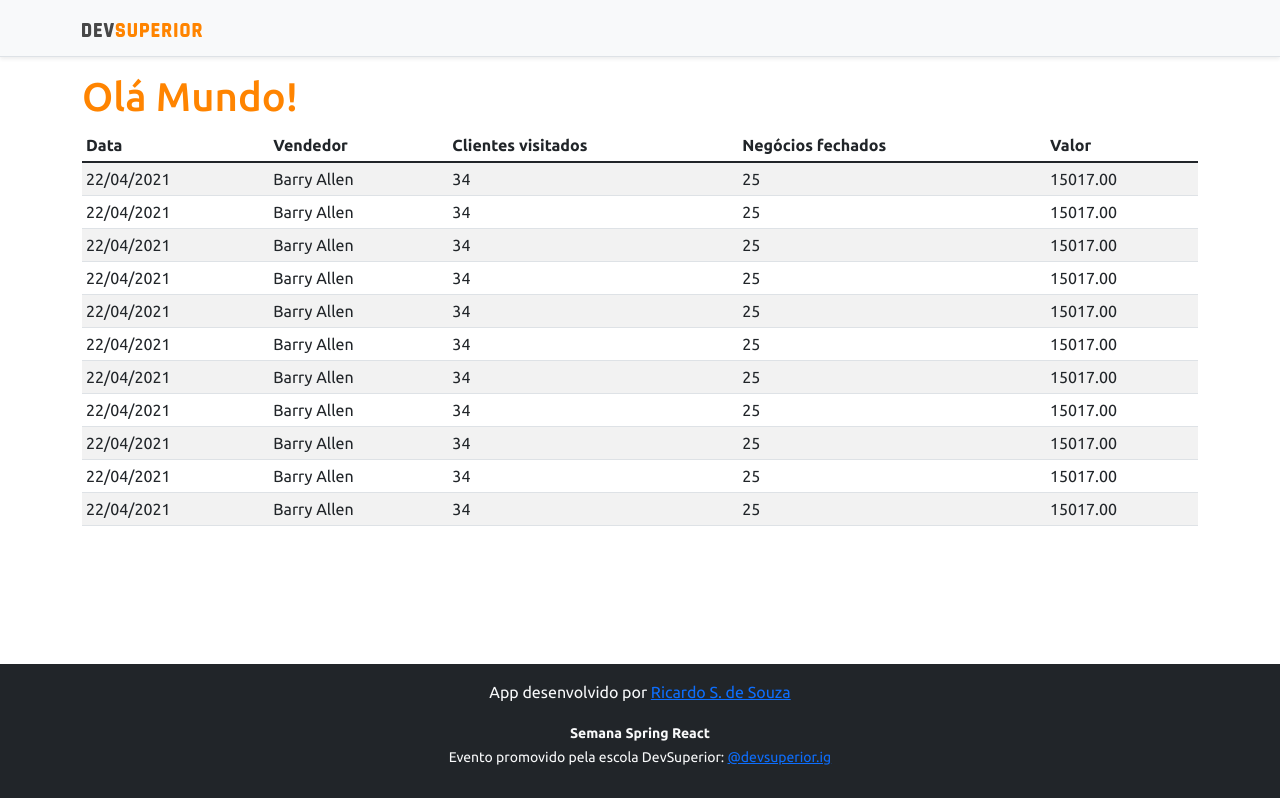
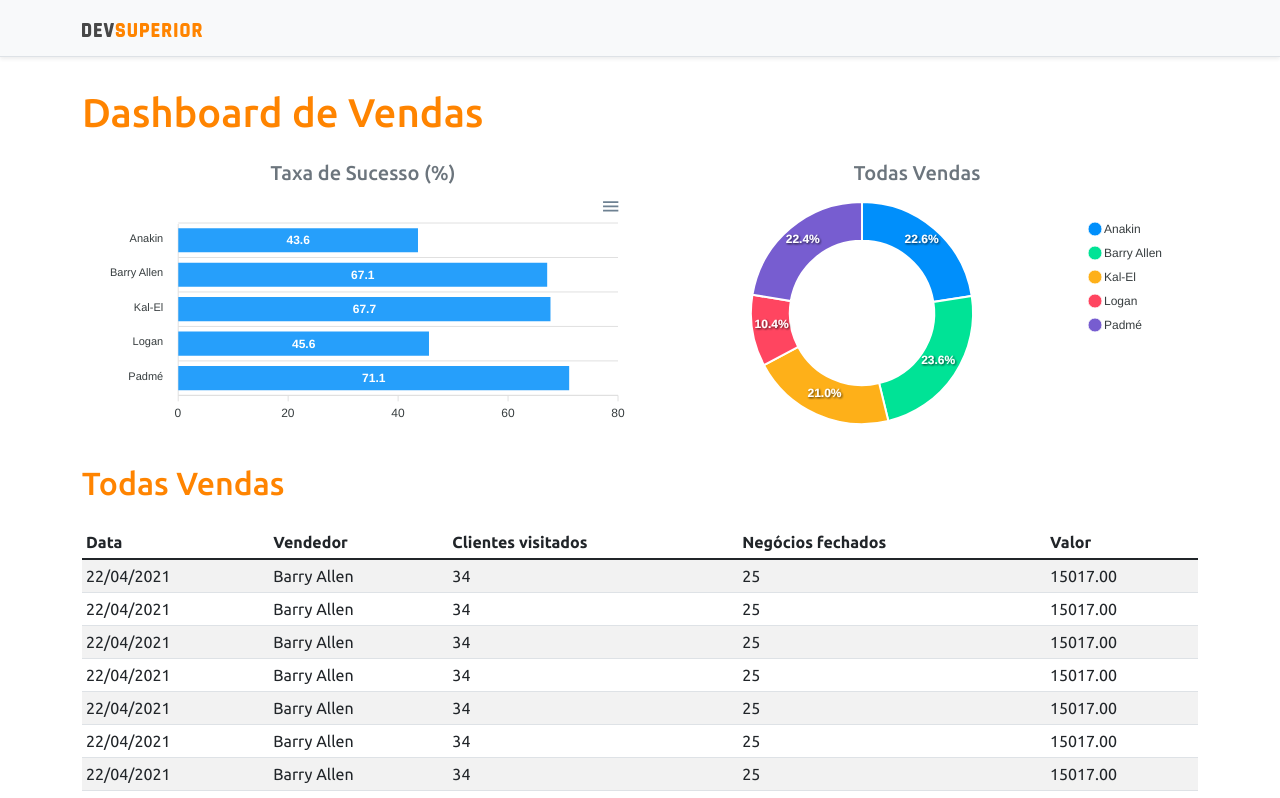
Before and after one commit to SricardoSdSouza/projeto-sds3, a React (Create React App) app in the folder frontend/: page / in a window 1280 px wide. Shown: the top 798 px of the page. Built offline with nearby package versions, Linux system fonts and the light colour scheme.

Commit message:
Statics Charts
Graficos estáticos

```diff
--- a/frontend/package.json
+++ b/frontend/package.json
@@ -10,8 +10,10 @@
     "@types/node": "^12.0.0",
     "@types/react": "^17.0.0",
     "@types/react-dom": "^17.0.0",
+    "apexcharts": "^3.28.1",
     "bootstrap": "^5.1.1",
     "react": "^17.0.2",
+    "react-apexcharts": "^1.3.9",
     "react-dom": "^17.0.2",
     "react-scripts": "4.0.3",
     "typescript": "^4.1.2",
--- a/frontend/src/App.tsx
+++ b/frontend/src/App.tsx
@@ -2,6 +2,8 @@
 import Footer from 'components/Footer';
 import React from 'react';
 import DataTable from 'components/DataTable';
+import BarChart from 'components/BarChart';
+import DonutChart from 'components/DonutChart';
 
 function App() {
   return (
@@ -9,7 +11,22 @@
       <NavBar />
 
       <div className="container">
-        <h1 className="text-primary">Olá Mundo!</h1>
+        <h1 className="text-primary py-3">Dashboard de Vendas</h1>
+
+        <div className="row px-3">
+          <div className="col-sm-6">
+            <h5 className="text-center text-secondary">Taxa de Sucesso (%)</h5>
+            <BarChart />
+          </div>
+          <div className="col-sm-6">
+            <h5 className="text-center text-secondary">Todas Vendas</h5>
+            <DonutChart />
+          </div>
+        </div>
+        <div className="py-3">
+          <h2 className="text-primary">Todas Vendas </h2>
+
+        </div>
         <DataTable />
       </div>
       <Footer />
--- /dev/null
+++ b/frontend/src/components/BarChart/index.tsx
@@ -0,0 +1,36 @@
+import Chart from 'react-apexcharts';
+
+const BarChart = () => {
+
+    const options = {
+        plotOptions: {
+            bar: {
+                horizontal: true,
+            }
+        },
+    };
+
+    const mockData = {
+        labels: {
+            categories: ['Anakin', 'Barry Allen', 'Kal-El', 'Logan', 'Padmé']
+        },
+        series: [
+            {
+                name: "% Sucesso",
+                data: [43.6, 67.1, 67.7, 45.6, 71.1]
+            }
+        ]
+    };
+
+    return (
+        <Chart
+            options={{ ...options, xaxis:mockData.labels}}
+            series={mockData.series}
+            type="bar"
+            height="240"
+        />
+
+    );
+}
+
+export default BarChart;
--- /dev/null
+++ b/frontend/src/components/DonutChart/index.tsx
@@ -0,0 +1,27 @@
+import Chart from 'react-apexcharts';
+
+const DonutChart = () => {
+
+    const mockData = {
+        series: [477138, 499928, 444867, 220426, 473088],
+        labels: ['Anakin', 'Barry Allen', 'Kal-El', 'Logan', 'Padmé']
+    }
+
+    const options = {
+        legend: {
+            show: true
+        }
+    }
+
+    return (
+        <Chart
+            options={{ ...options, labels: mockData.labels}}
+            series={mockData.series}
+            type="donut"
+            height="240"
+        />
+
+    );
+}
+
+export default DonutChart;
```
Also changed, not shown: 1 other file (tests, documents, lock files or other folders).
